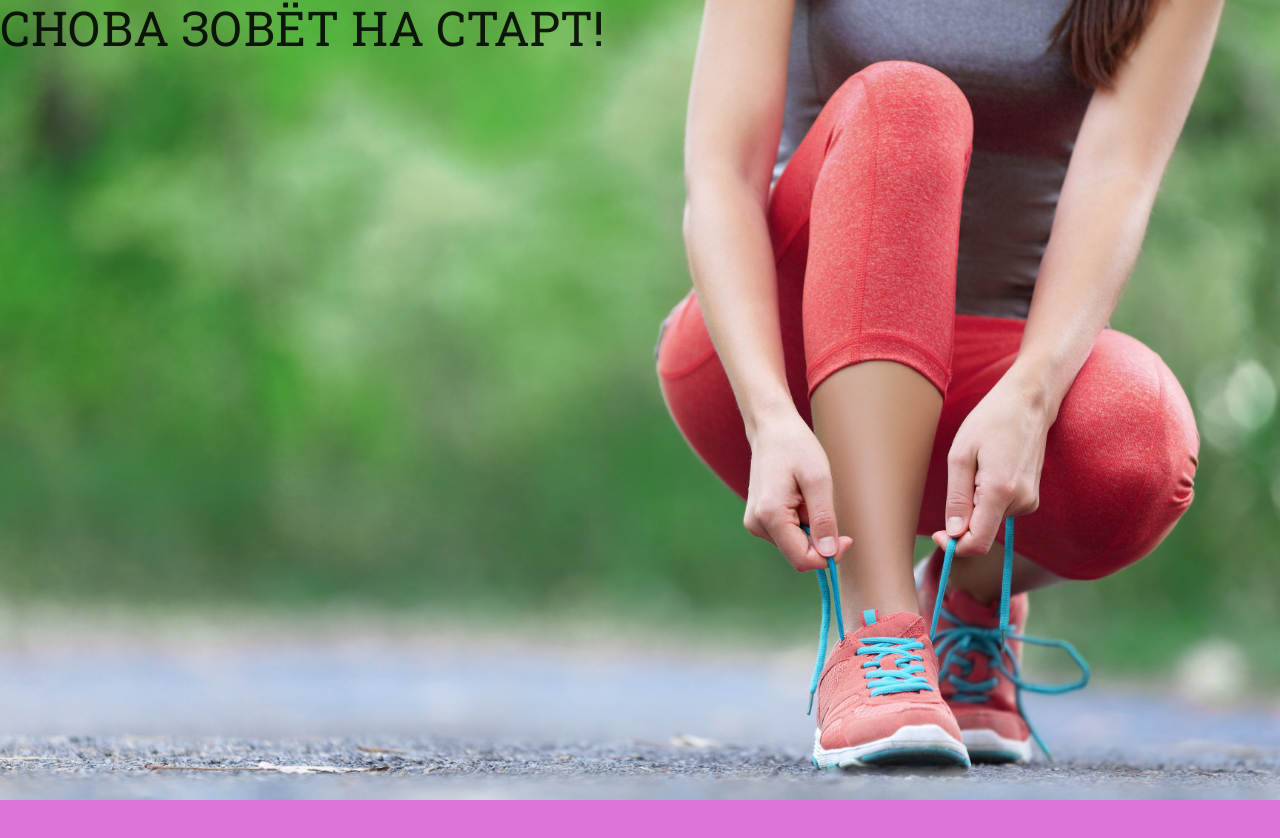
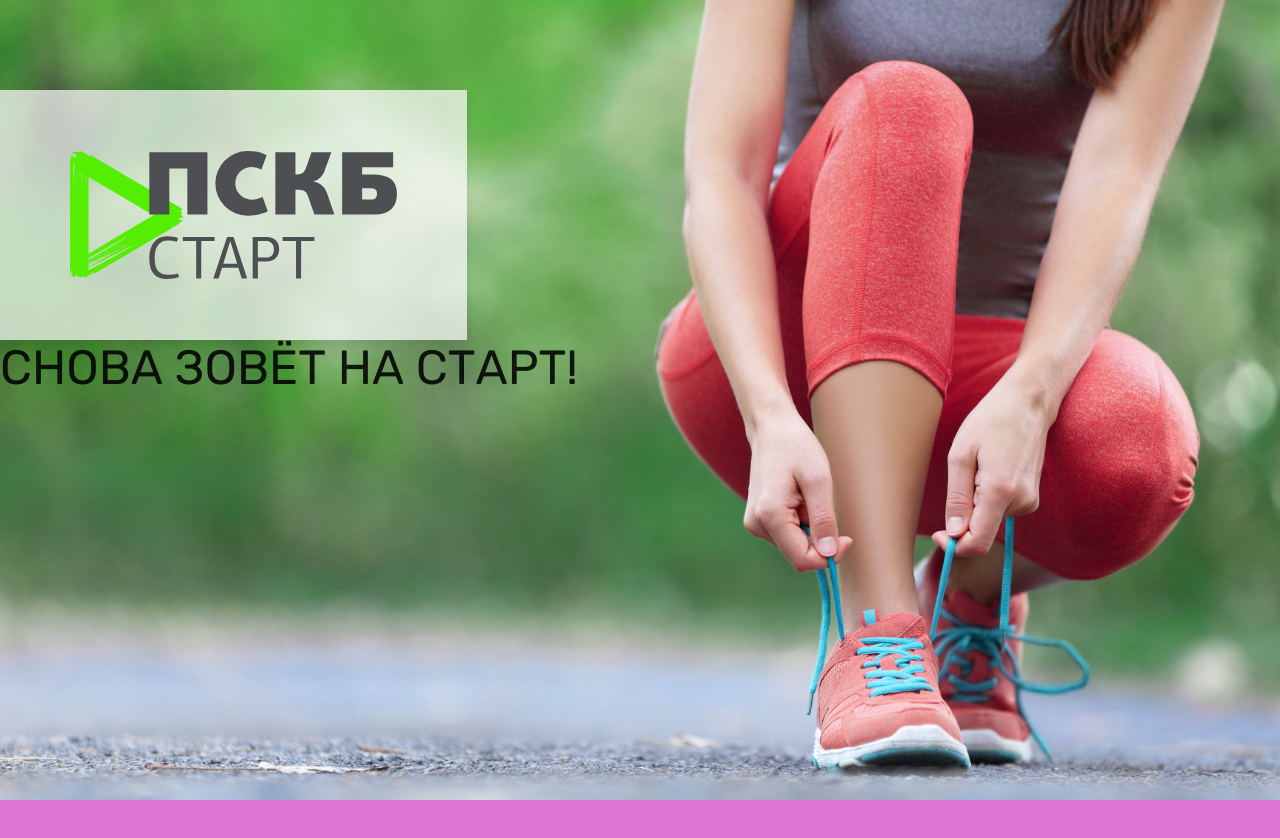
Before and after one commit to juicylevel/team-building, a React (Create React App) app: page / in a window 1280 px wide. Shown: the top 838 px of the page. Built offline with nearby package versions, Linux system fonts and the light colour scheme.

Commit message:
flexbox containers

```diff
--- a/public/index.html
+++ b/public/index.html
@@ -3,8 +3,10 @@
     <head>
         <meta charset="utf-8" />
         <link rel="icon" href="%PUBLIC_URL%/favicon.ico?1" />
+        <link rel="preconnect" href="https://fonts.googleapis.com" />
+        <link rel="preconnect" href="https://fonts.gstatic.com" crossorigin />
         <link
-            href="https://fonts.googleapis.com/css2?family=Roboto+Slab:wght@100..700&display=swap"
+            href="https://fonts.googleapis.com/css2?family=Rubik:wght@300;400;500;600;700&display=swap"
             rel="stylesheet"
         />
         <meta name="viewport" content="width=device-width, initial-scale=1" />
--- /dev/null
+++ b/src/components/flexBox/BaseFlexBox.tsx
@@ -0,0 +1,27 @@
+import { Box, BoxProps } from '@material-ui/core';
+import { styled } from '@material-ui/core/styles';
+// import theme from 'theme';
+
+export type BaseFlexBoxProps = BoxProps & {
+    spacing?: number;
+};
+
+const defaultProps: BaseFlexBoxProps = {
+    spacing: 0,
+    display: 'flex',
+};
+
+// const getMarginSide = (flexDirection: string): string =>
+//     flexDirection === 'column' ? 'marginBottom' : 'marginRight';
+
+const BaseFlexBox = styled(({ spacing, ...rest }) => <Box {...rest} />)({
+    '> *:not(:last-child)': {
+        marginBottom: '3rem',
+    },
+});
+
+// [(props: BaseFlexBoxProps) => getMarginSide(props.flexDirection)]: `${theme.spacing((props: BaseFlexBoxProps) => props.spacing)}px`;
+
+BaseFlexBox.defaultProps = defaultProps;
+
+export default BaseFlexBox;
--- /dev/null
+++ b/src/components/flexBox/CenterFlexBox.tsx
@@ -0,0 +1,12 @@
+import BaseFlexBox, { BaseFlexBoxProps } from './BaseFlexBox';
+
+const CenterFlexBox: React.FC<BaseFlexBoxProps> = (props) => (
+    <BaseFlexBox
+        flexDirection="row"
+        alignItems="center"
+        justifyContent="center"
+        {...props}
+    />
+);
+
+export default CenterFlexBox;
--- /dev/null
+++ b/src/components/flexBox/HFlexBox.tsx
@@ -0,0 +1,7 @@
+import BaseFlexBox, { BaseFlexBoxProps } from './BaseFlexBox';
+
+const HFlexBox: React.FC<BaseFlexBoxProps> = (props) => (
+    <BaseFlexBox flexDirection="row" {...props} />
+);
+
+export default HFlexBox;
--- /dev/null
+++ b/src/components/flexBox/VFlexBox.tsx
@@ -0,0 +1,7 @@
+import BaseFlexBox, { BaseFlexBoxProps } from './BaseFlexBox';
+
+const VFlexBox: React.FC<BaseFlexBoxProps> = (props) => (
+    <BaseFlexBox flexDirection="column" {...props} />
+);
+
+export default VFlexBox;
--- /dev/null
+++ b/src/components/flexBox/index.ts
@@ -0,0 +1,4 @@
+export { default as BaseFlexBox } from './BaseFlexBox';
+export { default as CenterFlexBox } from './CenterFlexBox';
+export { default as HFlexBox } from './HFlexBox';
+export { default as VFlexBox } from './VFlexBox';
--- a/src/theme/index.ts
+++ b/src/theme/index.ts
@@ -3,7 +3,7 @@ import { createTheme } from '@material-ui/core/styles';
 const theme = createTheme({
     palette: {},
     typography: {
-        fontFamily: 'Roboto Slab, sans-serif',
+        fontFamily: 'Rubik, sans-serif',
     },
     overrides: {
         MuiCssBaseline: {
--- a/src/views/Intro/Intro.tsx
+++ b/src/views/Intro/Intro.tsx
@@ -1,15 +1,21 @@
 import { Typography } from '@material-ui/core';
 import { styled } from '@material-ui/core/styles';
+import { VFlexBox } from 'components/flexBox';
 import { Section } from 'views/common/layout';
+import Logo from './Logo';
 
 const StyledSection = styled(Section)({
+    paddingTop: '90px',
     background: 'url(./images/intro.jpeg) bottom no-repeat',
     backgroundSize: 'cover',
 });
 
 const Intro = () => (
     <StyledSection>
-        <Typography variant="h3">СНОВА ЗОВЁТ НА СТАРТ!</Typography>
+        <VFlexBox spacing={3}>
+            <Logo />
+            <Typography variant="h3">СНОВА ЗОВЁТ НА СТАРТ!</Typography>
+        </VFlexBox>
     </StyledSection>
 );
 
--- /dev/null
+++ b/src/views/Intro/Logo.tsx
@@ -0,0 +1,24 @@
+import { styled } from '@material-ui/core/styles';
+import logo from 'images/logo.svg';
+
+const Box = styled('div')({
+    width: '467px',
+    height: '250px',
+    padding: '30px 70px',
+    backgroundColor: 'rgb(255 255 255 / 70%)',
+    boxShadow: '0 5px 10px rgb(0 0 0 / 10%)',
+});
+
+const Pic = styled('div')({
+    width: '100%',
+    height: '100%',
+    background: `url(${logo}) 50% no-repeat`,
+});
+
+const Logo = () => (
+    <Box>
+        <Pic />
+    </Box>
+);
+
+export default Logo;
```
Also changed, not shown: src/images/logo.svg (added).
